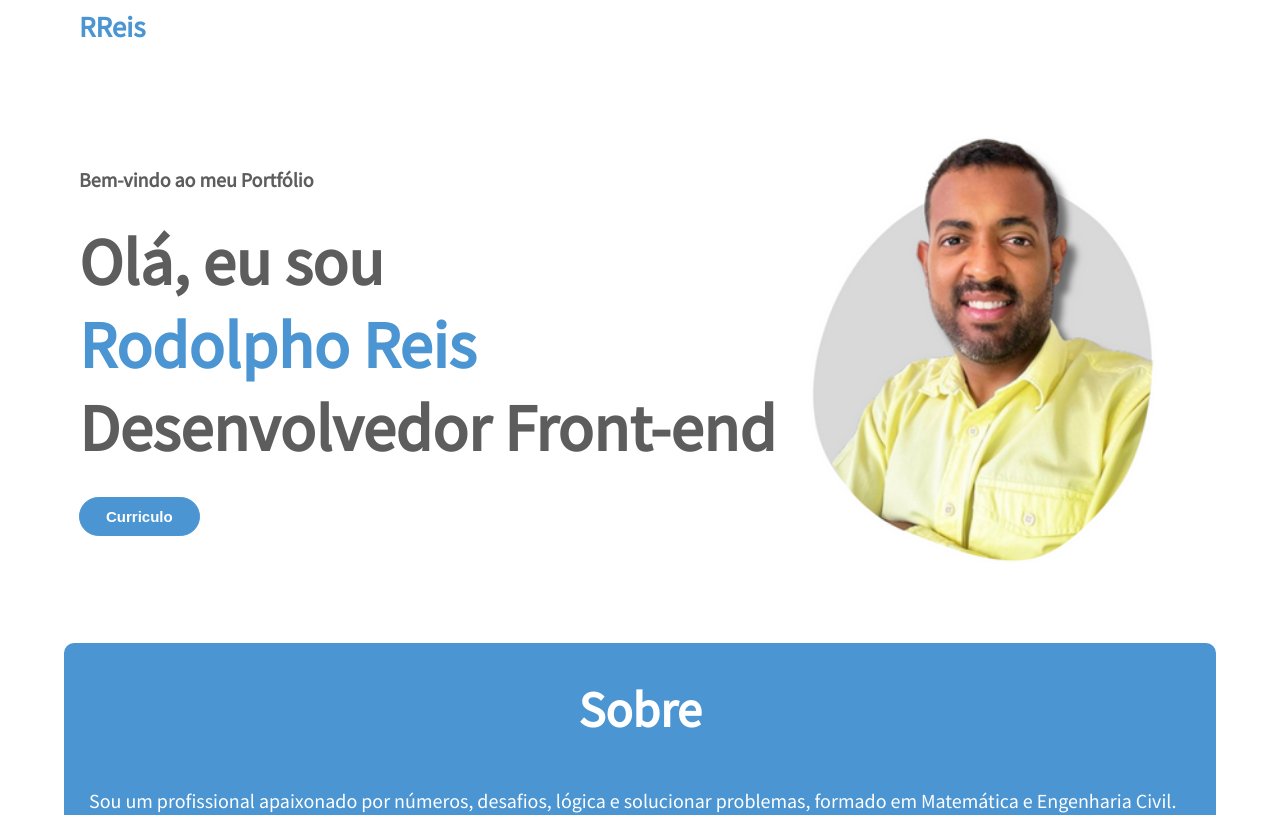
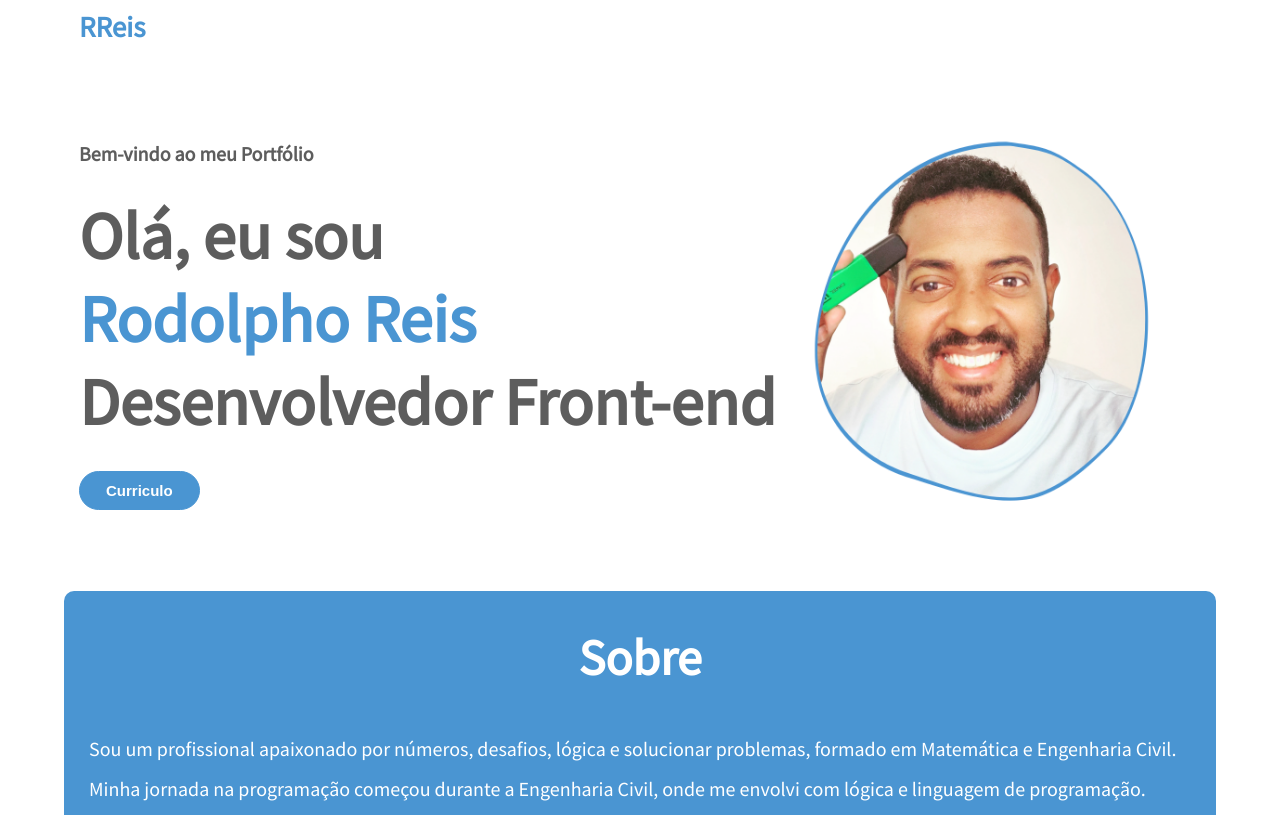
Before and after one commit to rodolphoreis/Portfo-lio, a React (Vite) app: page / in a window 1280 px wide. Shown: the top 815 px of the page. Built offline with nearby package versions, Linux system fonts and the light colour scheme.

Commit message:
feat: add photo

```diff
--- a/src/components/presentation/Presentation.jsx
+++ b/src/components/presentation/Presentation.jsx
@@ -28,7 +28,7 @@ const Presentation = () => {
           </button>
         </div>
         <div data-aos="fade-left" className="image">
-          <img src="./img/img2.png" alt="Minha Foto de Apresentação" />
+          <img src="./img/fotoCapa.png" alt="Minha Foto de Apresentação" />
         </div>
       </div>
     </main>
```
Also changed, not shown: public/img/fotoCapa.png (added).
